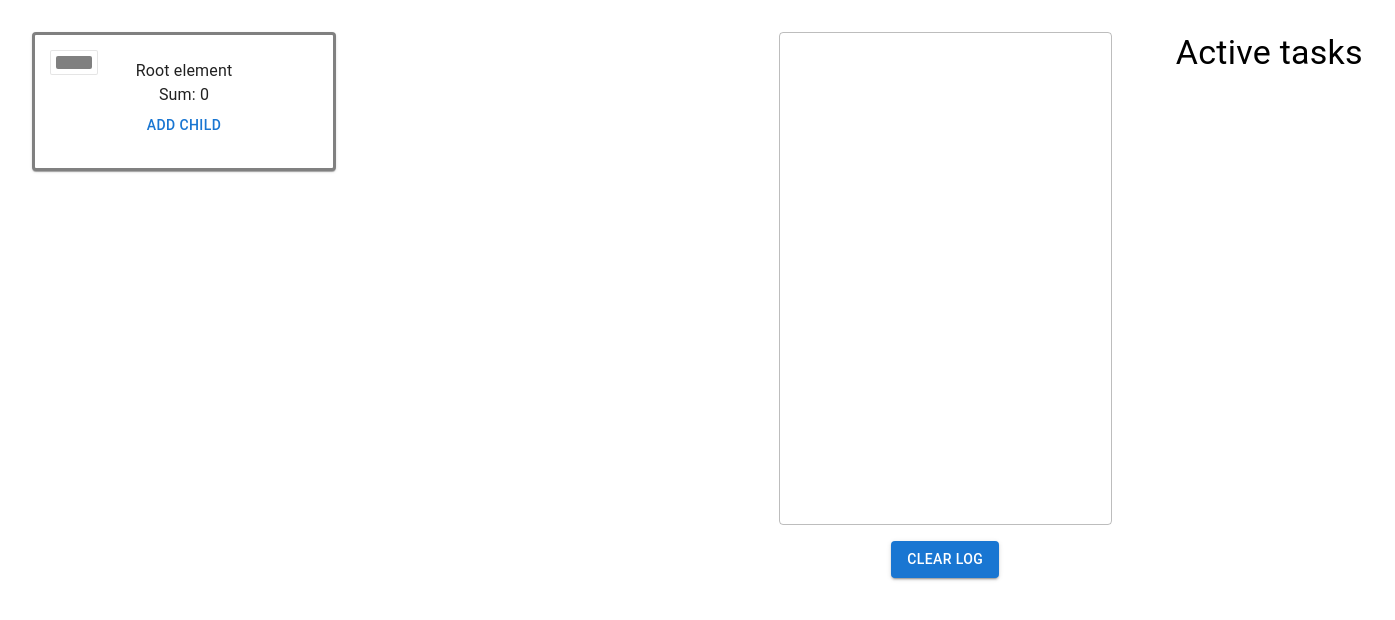
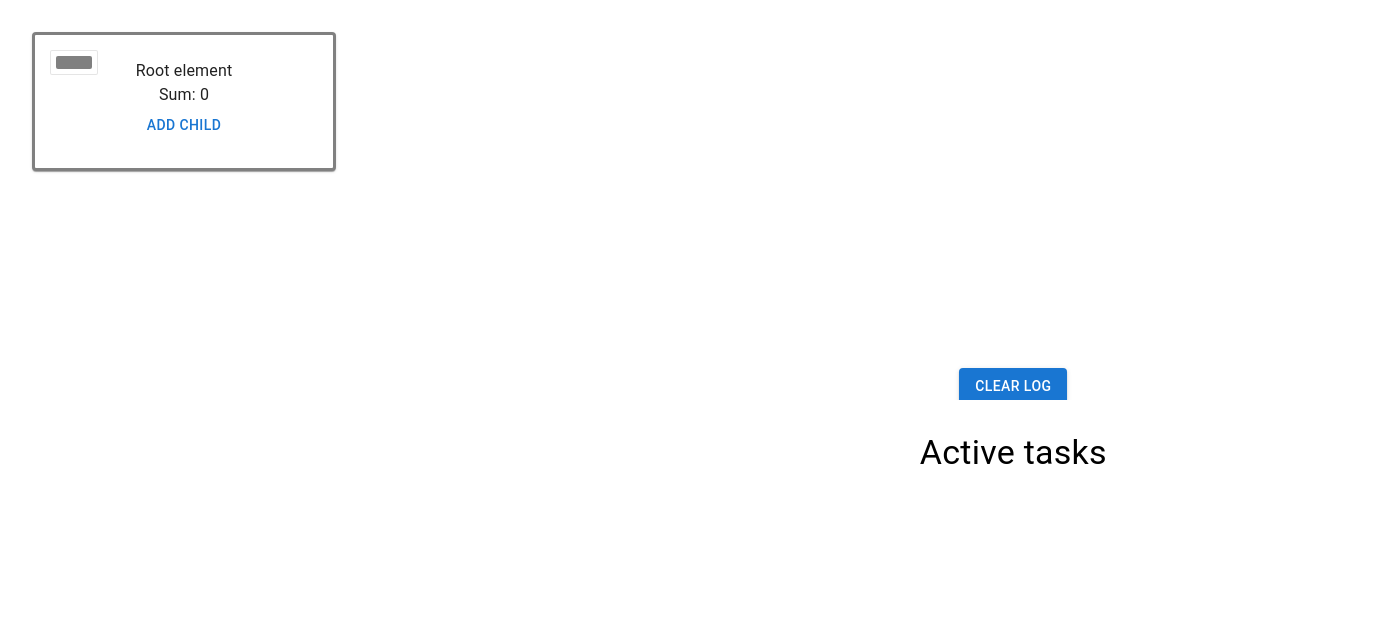
Before and after one commit to marininru/cdo-prototype, a React (Create React App) app: page / in a window 1280 px wide. Shown: the top 620 px of the page, 1395 px wide, since content can reach past the window. Built offline with nearby package versions, Linux system fonts and the light colour scheme.

Commit message:
fix: поправить отображение лога

```diff
--- a/src/components/CDOImitator.tsx
+++ b/src/components/CDOImitator.tsx
@@ -19,7 +19,7 @@ const CDOImitator = () => (
             </Box>
         </Grid>
         <Grid container item sx={{ height: '100vh' }} xs={5} direction="column">
-            <Grid item xs={6}>
+            <Grid item xs={6} sx={{ overflow: 'hidden' }}>
                 <Log />
             </Grid>
             <Grid item xs={6}>
--- a/src/components/Log.tsx
+++ b/src/components/Log.tsx
@@ -1,6 +1,6 @@
 import { observer } from 'mobx-react';
 
-import { Box, Button, TextField } from '@mui/material';
+import { Box, Button, Typography } from '@mui/material';
 
 import LogStore from '../store/LogStore';
 
@@ -12,16 +12,13 @@ const Log = observer(() => {
     };
 
     return (
-        <Box sx={{ m: 4 }}>
-            <TextField
-                fullWidth
-                value={log.join(`\n`)}
-                multiline
-                rows={20}
-                disabled
-                sx={{ mb: 2 }}
-            />
-            <Button onClick={handleClear} variant="contained">
+        <Box sx={{ height: '80%', m: 4 }}>
+            <Box sx={{ height: '100%', overflow: 'auto', textAlign: 'justify' }}>
+                {log.map((rec, index) => (
+                    <Typography key={index}>{rec}</Typography>
+                ))}
+            </Box>
+            <Button onClick={handleClear} variant="contained" sx={{ mt: 2 }}>
                 Clear log
             </Button>
         </Box>
```
